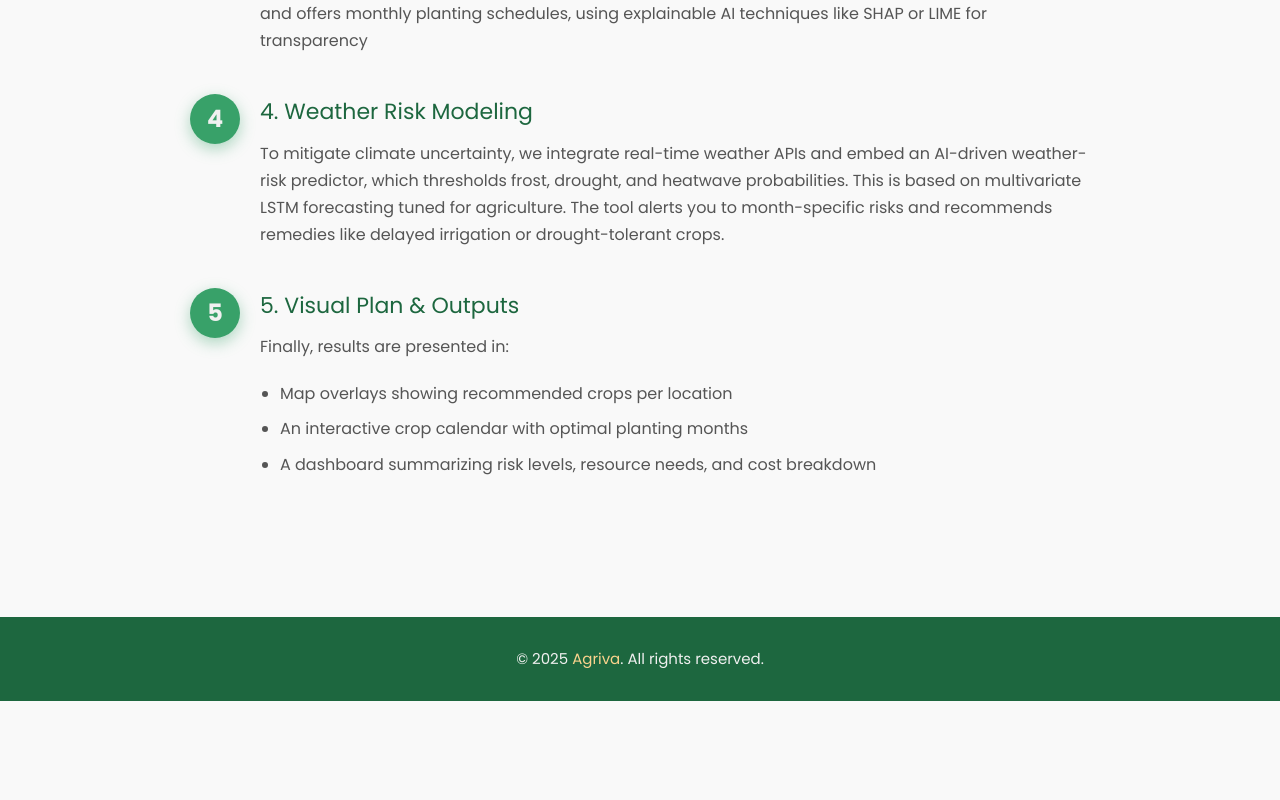
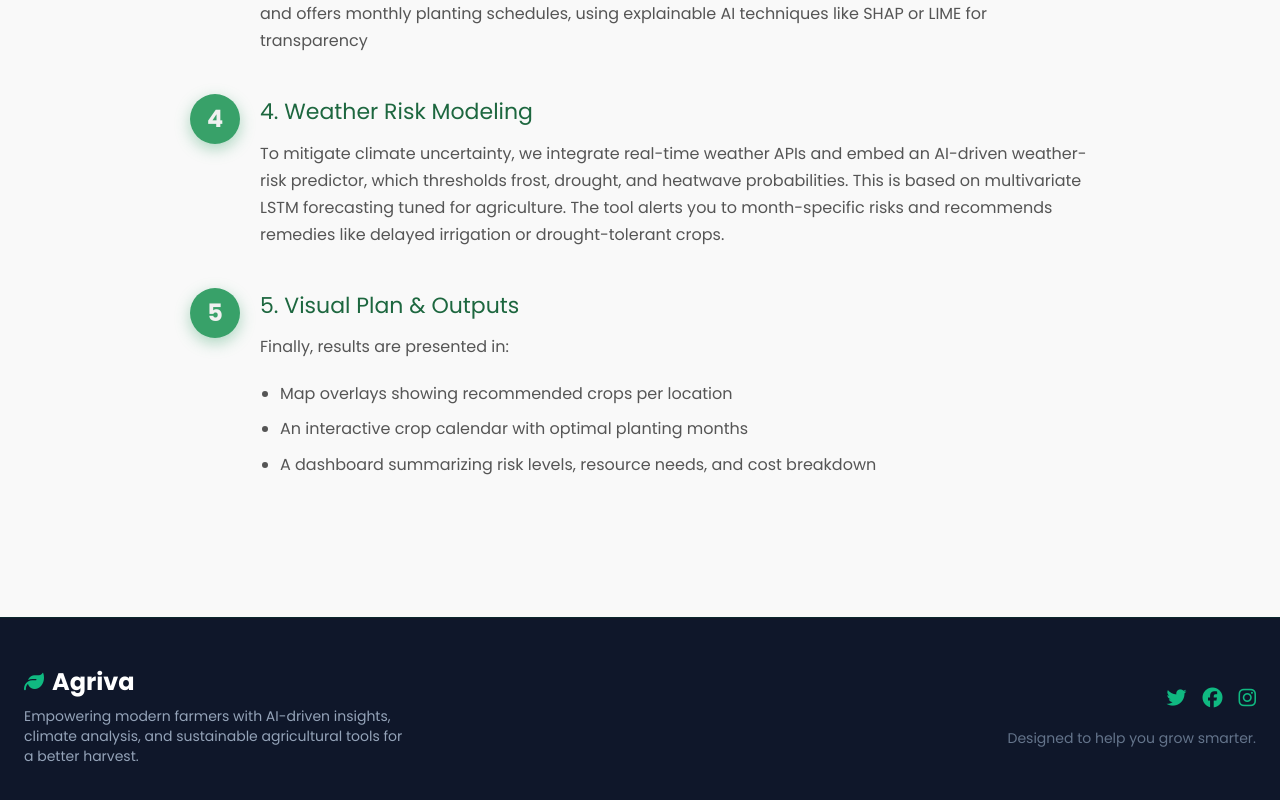
Before and after one commit to Archisman18/Agriva, a React (Vite) app in the folder frontend/: page / in a window 1280 px wide. Shown: the part 2868-3668 px from the top of the page. Before the commit the page ends 3569 px from the top, so only its background shows below. Built offline with nearby package versions, Linux system fonts and the light colour scheme.

Commit message:
Update Footer.tsx

```diff
--- a/frontend/src/components/Footer.tsx
+++ b/frontend/src/components/Footer.tsx
@@ -1,9 +1,28 @@
 export default function Footer() {
   return (
-    <footer>
-      <p>
-        &copy; 2025 <span>Agriva</span>. All rights reserved.
-      </p>
+    <footer className="bg-slate-900 text-slate-300 py-12 border-t border-emerald-900/30">
+      <div className="container mx-auto px-6 flex flex-col md:flex-row justify-between items-center gap-6">
+        <div className="flex flex-col items-center md:items-start text-center md:text-left">
+          <div className="flex items-center gap-2 mb-2">
+            <i className="fa-solid fa-leaf text-emerald-500 text-xl"></i>
+            <h2 className="text-2xl font-bold text-white font-heading">Agriva</h2>
+          </div>
+          <p className="text-sm text-slate-400 max-w-sm">
+            Empowering modern farmers with AI-driven insights, climate analysis, and sustainable agricultural tools for a better harvest.
+          </p>
+        </div>
+
+        <div className="flex flex-col items-center md:items-end gap-4">
+          <div className="flex gap-4 text-emerald-500">
+            <a href="#" className="hover:text-emerald-400 transition-colors"><i className="fa-brands fa-twitter text-xl"></i></a>
+            <a href="#" className="hover:text-emerald-400 transition-colors"><i className="fa-brands fa-facebook text-xl"></i></a>
+            <a href="#" className="hover:text-emerald-400 transition-colors"><i className="fa-brands fa-instagram text-xl"></i></a>
+          </div>
+          <p className="text-sm text-slate-500">
+            Designed to help you grow smarter.
+          </p>
+        </div>
+      </div>
     </footer>
   );
 }
```
